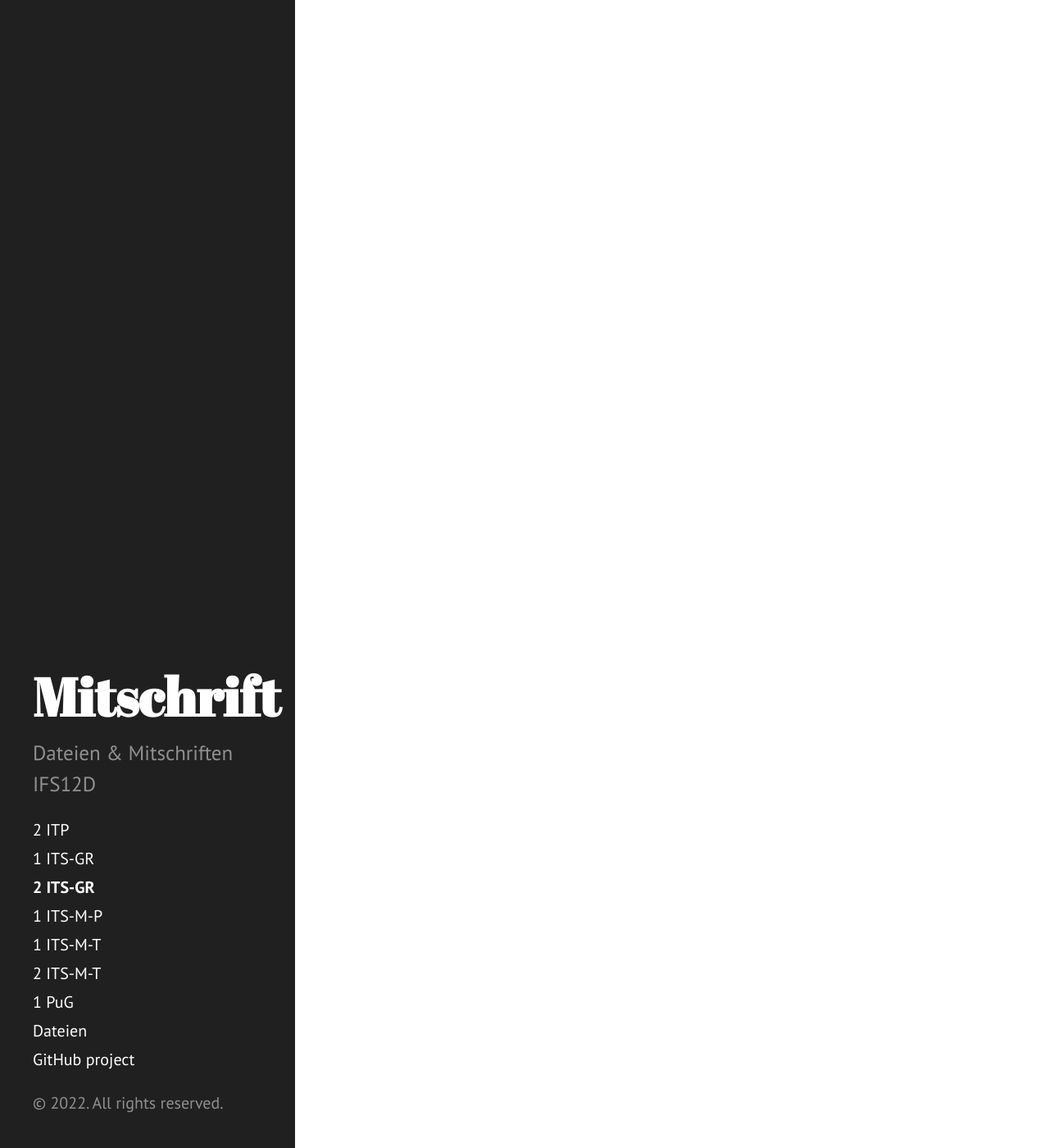
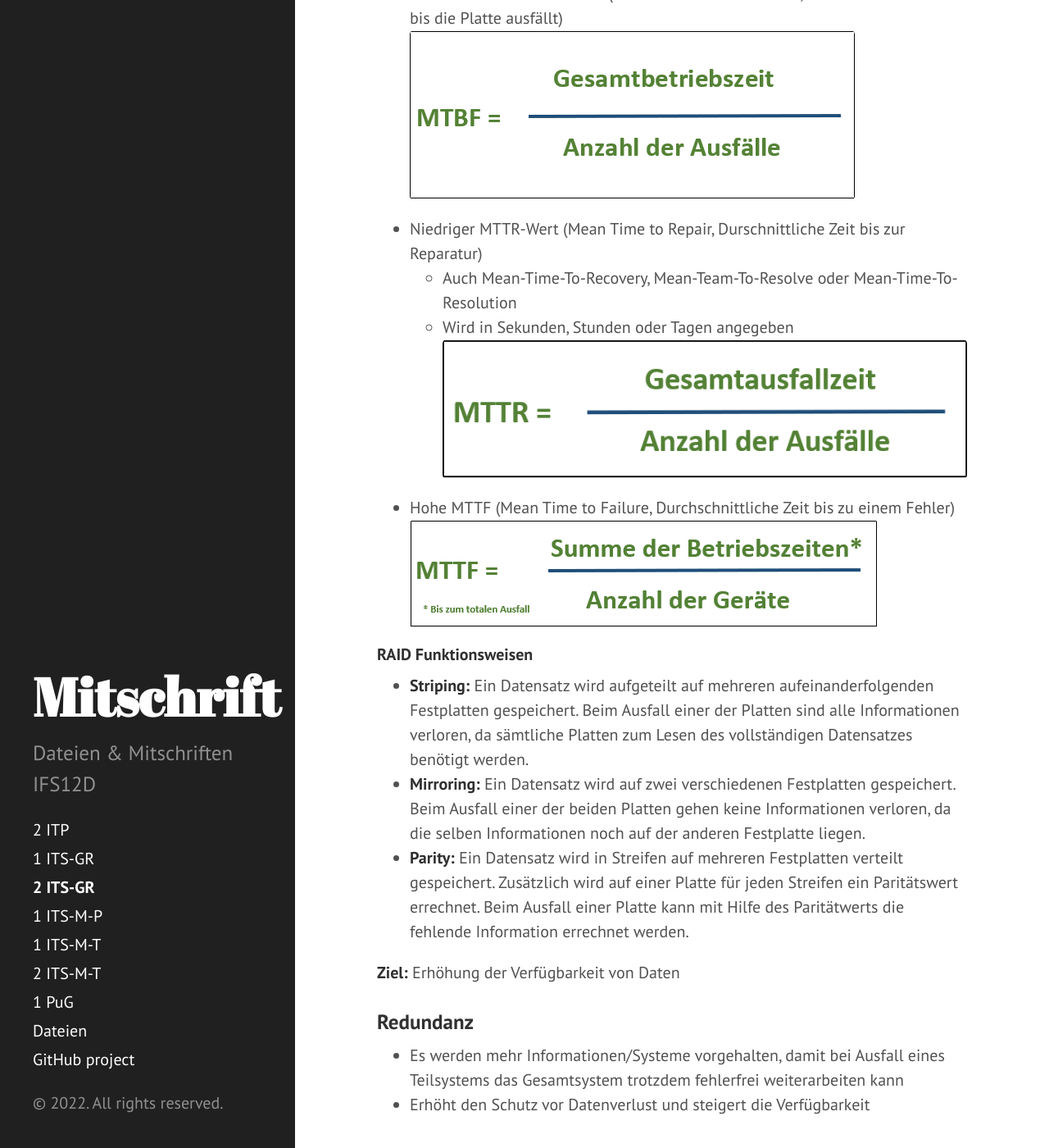
Before and after one commit to Semoxea/semoxea.github.io, a Jekyll site: the page built from data/entries/ITS-GR/ITSGR-Block2.md, in a window 1280 px wide and 1400 px high, scrolled down 4571 px. Shown: the whole window at 82% size. Built offline with Jekyll 4.4.1, drawn with Linux system fonts in a browser that asks for light colours; Markdown is read by kramdown in place of the engine named in the settings; some of the changed text lies outside the part shown.

Commit message:
deutsch files update

```diff
--- a/data/entries/ITS-GR/ITSGR-Block2.md
+++ b/data/entries/ITS-GR/ITSGR-Block2.md
@@ -123,3 +123,61 @@ title: 2 ITS-GR
 
 - Person, für die es aufgrund ihrer Interessenlage von Belang ist wie das Projekt verläuft (z. B. Aktionär, Mitarbeiter, Kunde)
 - Jemand der das System nutzen soll (bzw. nicht nutzen soll)
+
+---
+
+## RAID
+
+**Redundant Array of Independent Discs**
+
+### Probleme die auftreten können
+
+#### HDD
+
+- Mechanische Defekte (Rotierende Scheiben, Lese-/Schreibkopf)
+- Höherer Energiebedarf
+- Weniger robust (anfällig für Stöße/Stürze)
+- Starke Magnetfelder zerstören die HDD
+
+#### SSD
+
+- Häufige Firmwareprobleme
+- Überhitzung
+- begrenzte Speicherkapazität
+- Begrenzte Schreib-/Löschzyklen
+
+### Anforderungen für sichere Datenspeicherung
+
+#### Kurzzeitige Externe Ausfallsicherheit
+
+- Durchgängige Stromversorgung (USV)
+- Notstromgeneratoren für größere Serverräume
+- Eigenes Netzwerk für ILOs -> lokaler Zugriff bei Netzausfall
+
+#### Langfristige Externe Ausfallsicherheit
+
+- Speicherung auf zwei verschiedenen Standorten für Absicherung gegen Elementarschäden
+
+#### Interne Ausfälle
+
+- Hoher MTBF-Wert der Disks (Meantime between Failure, Durchschnittliche Zeit bis die Platte ausfällt)
+![MTBF](../images/mtbf.png)
+- Niedriger MTTR-Wert (Mean Time to Repair, Durschnittliche Zeit bis zur Reparatur)
+  - Auch Mean-Time-To-Recovery, Mean-Team-To-Resolve oder Mean-Time-To-Resolution
+  - Wird in Sekunden, Stunden oder Tagen angegeben
+  ![MTTR](../images/mttr.png)
+- Hohe MTTF (Mean Time to Failure, Durchschnittliche Zeit bis zu einem Fehler)
+![MTTF](../images/mttf.png)
+
+#### RAID Funktionsweisen
+
+- **Striping:** Ein Datensatz wird aufgeteilt auf mehreren aufeinanderfolgenden Festplatten gespeichert. Beim Ausfall einer der Platten sind alle Informationen verloren, da sämtliche Platten zum Lesen des vollständigen Datensatzes benötigt werden.
+- **Mirroring:** Ein Datensatz wird auf zwei verschiedenen Festplatten gespeichert. Beim Ausfall einer der beiden Platten gehen keine Informationen verloren, da die selben Informationen noch auf der anderen Festplatte liegen.
+- **Parity:** Ein Datensatz wird in Streifen auf mehreren Festplatten verteilt gespeichert. Zusätzlich wird auf einer Platte für jeden Streifen ein Paritätswert errechnet. Beim Ausfall einer Platte kann mit Hilfe des Paritätwerts die fehlende Information errechnet werden.
+
+**Ziel:** Erhöhung der Verfügbarkeit von Daten
+
+### Redundanz
+
+- Es werden mehr Informationen/Systeme vorgehalten, damit bei Ausfall eines Teilsystems das Gesamtsystem trotzdem fehlerfrei weiterarbeiten kann
+- Erhöht den Schutz vor Datenverlust und steigert die Verfügbarkeit
```
Also changed, not shown: data/files.md (+3 -1 lines), data/entries/images/mtbf.png (added), data/entries/images/mttf.png (added), data/entries/images/mttr.png (added).
